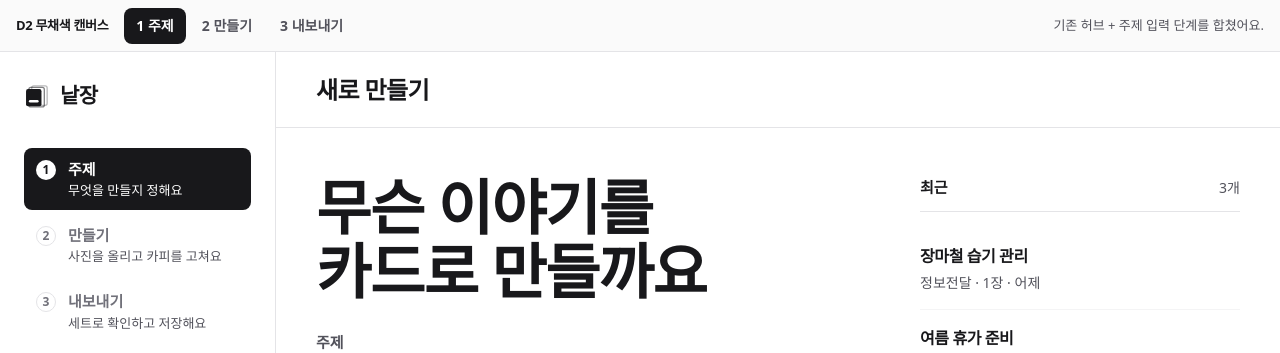
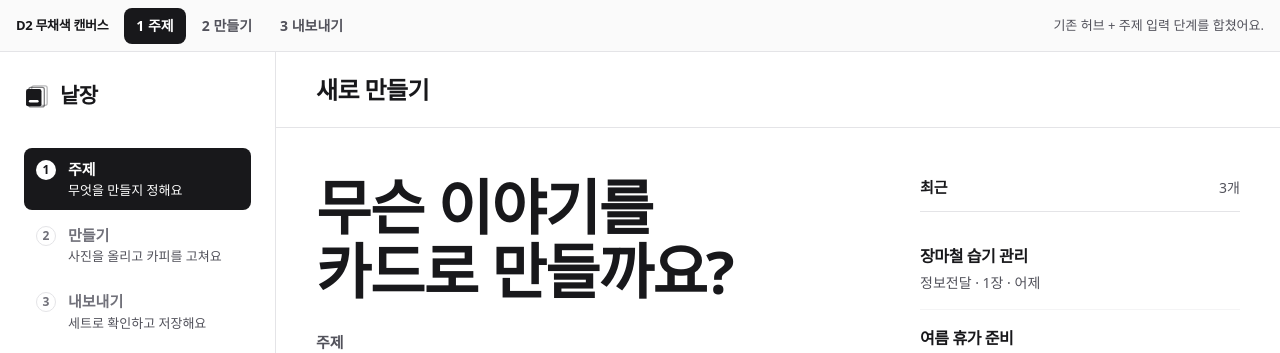
Before and after one commit to SONGYEONGSIN/repick-cardnews, a Next.js app: page /lab2 in a window 1280 px wide. Shown: the top 353 px of the page. Built offline with nearby package versions, Linux system fonts and the light colour scheme; a web font is replaced by a local one.

Commit message:
fix: 히어로 문구에 물음표 추가

```diff
--- a/src/app/lab2/Hub.tsx
+++ b/src/app/lab2/Hub.tsx
@@ -49,7 +49,7 @@ export function Hub() {
             {/* 폭 제한을 걸지 않는다 — 공간이 있으면 한 줄로 가고, 좁아지면 balance 가 두 줄을 고르게 나눈다.
                 고정 max-w 는 오른쪽이 비어 있을 때 의도가 아니라 결함으로 읽힌다. */}
             <h2 className="text-balance text-[34px] font-black leading-[1.06] tracking-tight sm:text-[44px] lg:text-[60px]">
-              무슨 이야기를 카드로 만들까요
+              무슨 이야기를 카드로 만들까요?
             </h2>
 
             <div className="flex flex-col gap-2.5">
```
